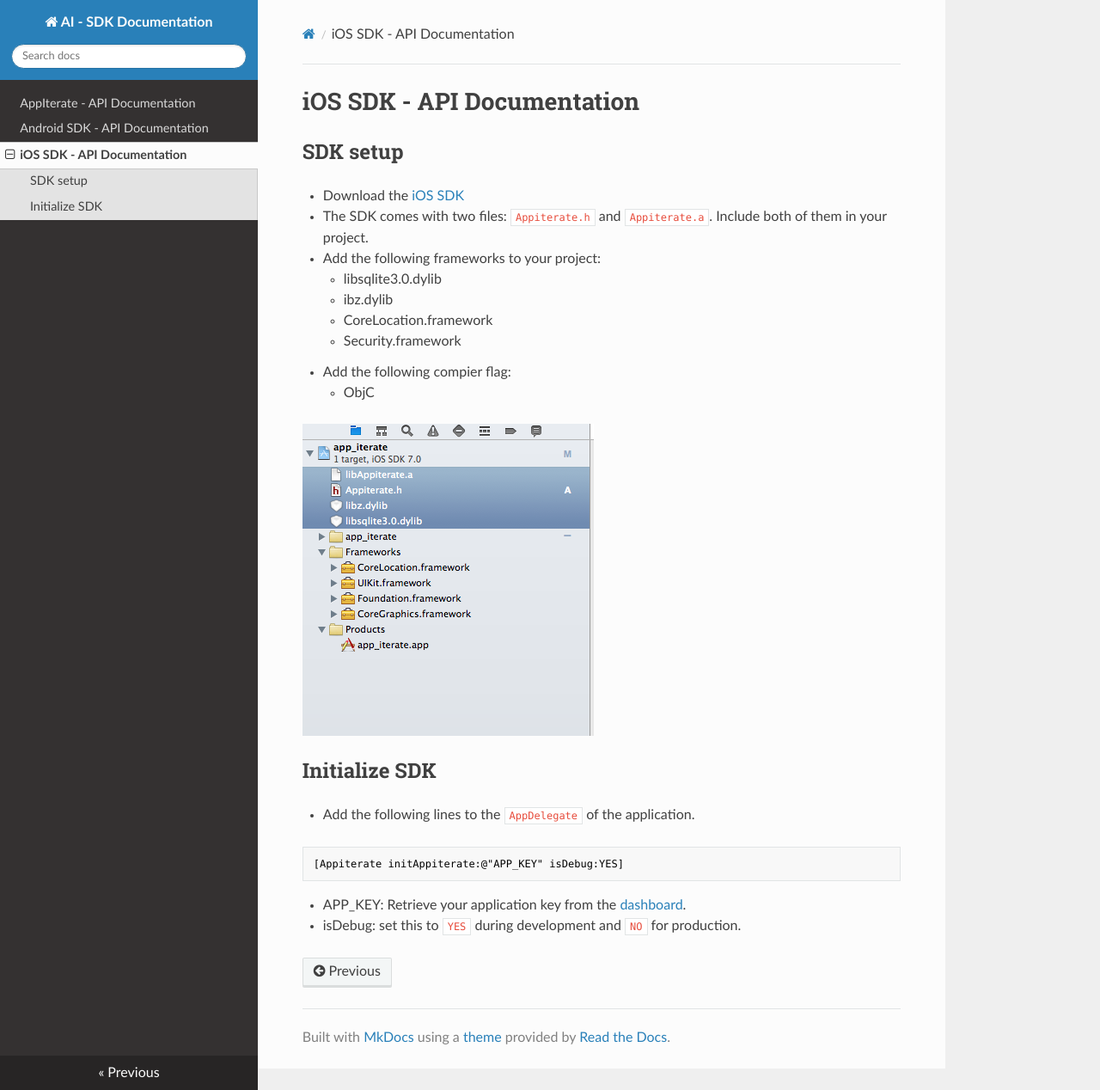
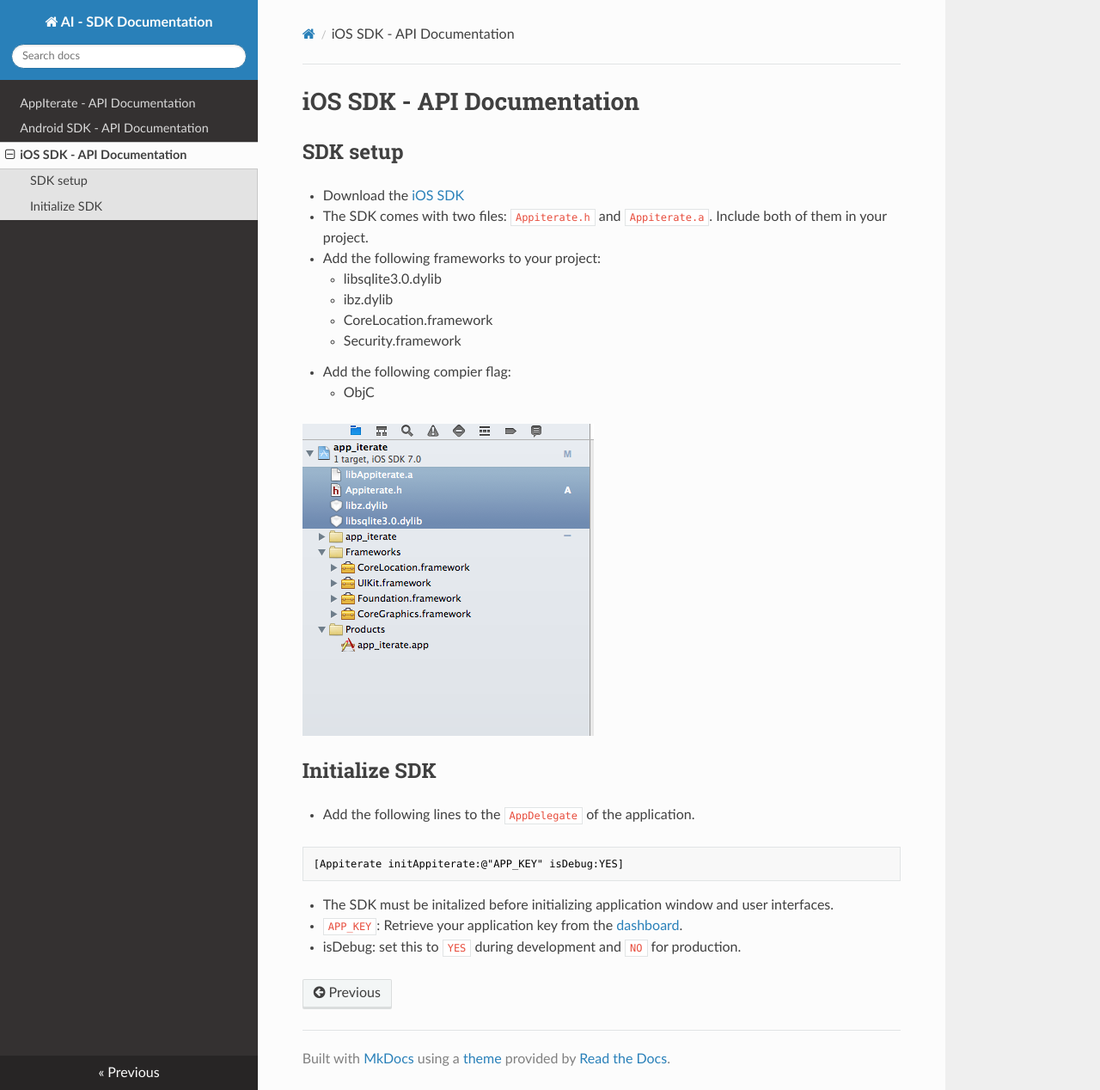
Before and after one commit to AppIterate/docs, an MkDocs documentation site: the page built from docs/iOS.md, in a window 1280 px wide and 1268 px high. Shown: the whole window at 86% size. Built offline with MkDocs 1.6.1, drawn with Linux system fonts in a browser that asks for light colours; nearby versions of some CDN libraries.

Commit message:
ios sdk init

````diff
--- a/docs/iOS.md
+++ b/docs/iOS.md
@@ -22,6 +22,7 @@
 [Appiterate initAppiterate:@"APP_KEY" isDebug:YES]
 ```
 
-* APP_KEY: Retrieve your application key from the
+* The SDK must be initalized before initializing application window and user interfaces.
+* `APP_KEY`: Retrieve your application key from the
 <a href="http://dashboard.appiterate.com" target="_blank">dashboard</a>.
 * isDebug: set this to `YES` during development and `NO` for production.
````
